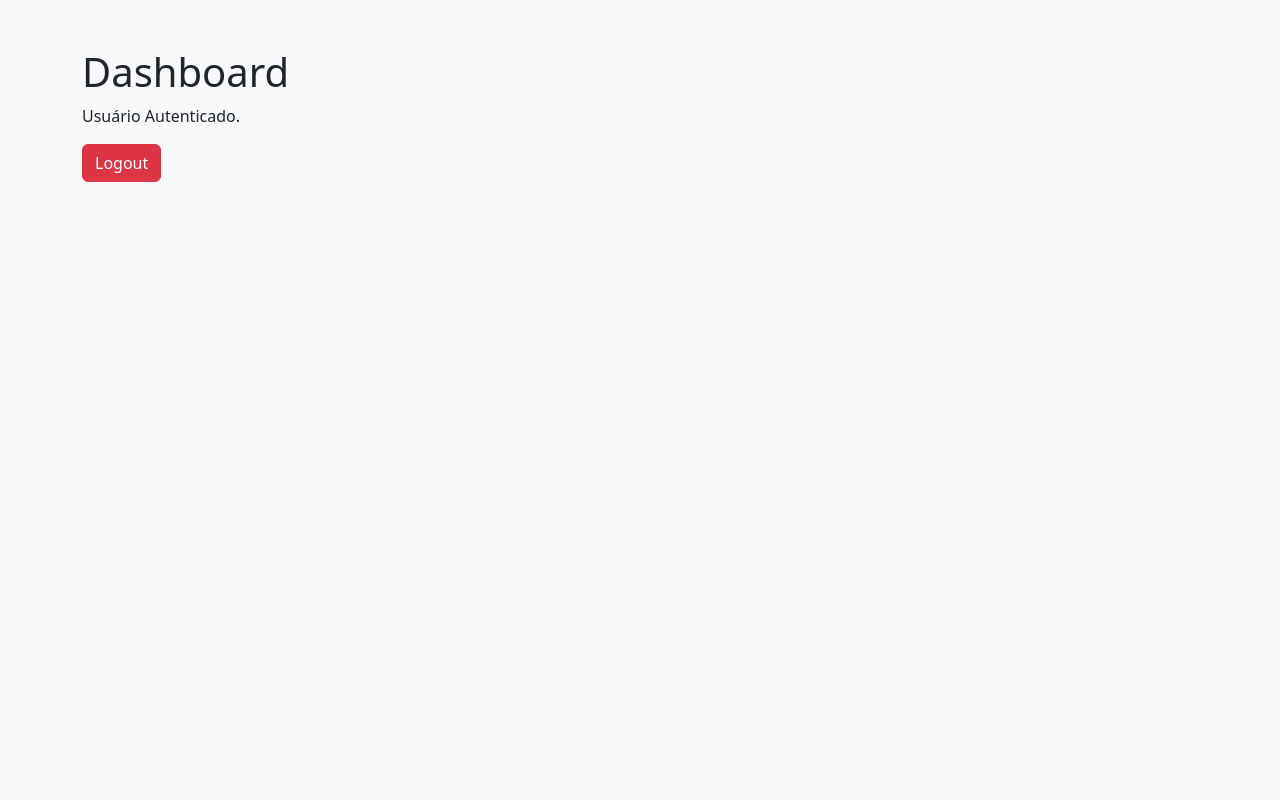
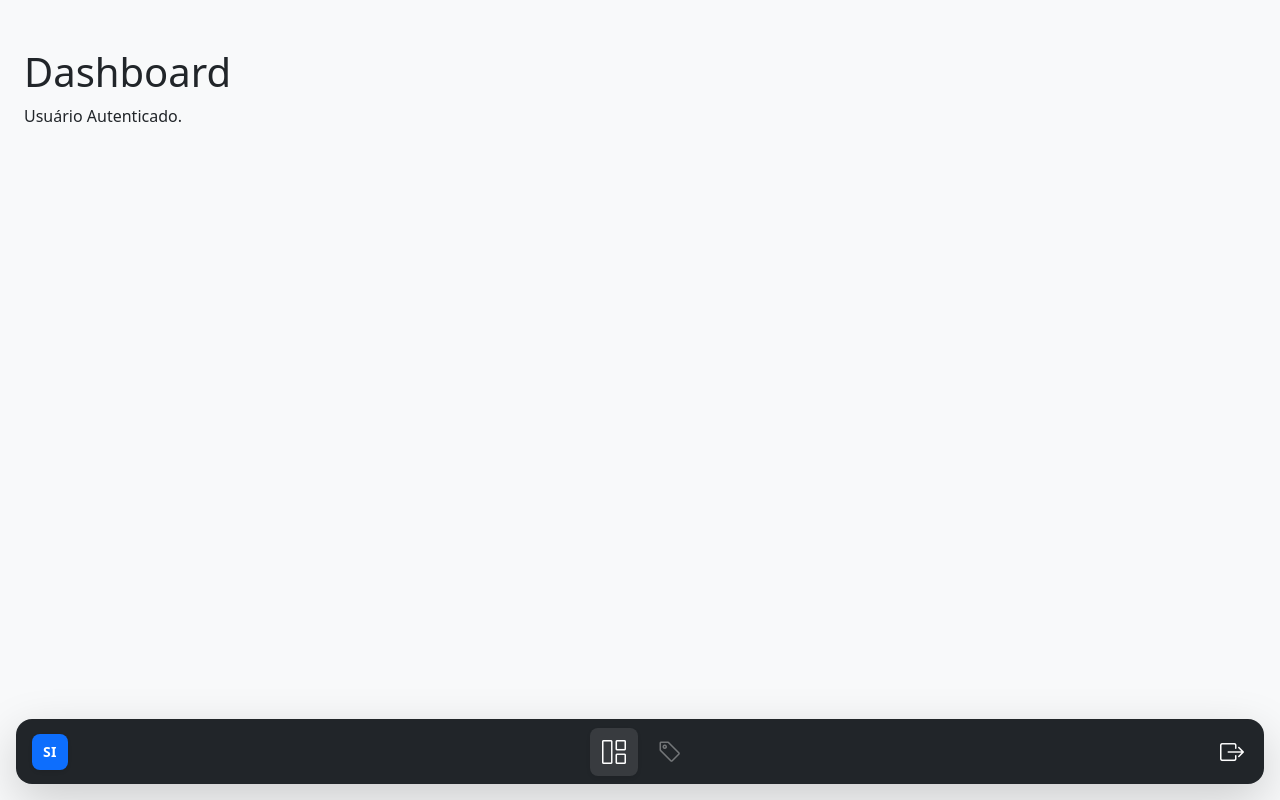
Before and after one commit to ferreiraluizga/smart-inventory, a React app in the folder frontend/: page /dashboard in a window 1280 px wide. Built offline with nearby package versions, Linux system fonts and the light colour scheme; sample sign-in values are in the browser's storage; the HTML template or start-up script is replaced by a standard one.

Commit message:
feat(frontend): implementando layout padrão do dashboard

```diff
--- a/frontend/src/assets/sass/main.scss
+++ b/frontend/src/assets/sass/main.scss
@@ -3,3 +3,40 @@
 body {
   background-color: #f8f9fa;
 }
+
+.sidebar-link:hover {
+    opacity: 1 !important;
+    background-color: rgba(255, 255, 255, 0.1) !important;
+    color: #ffffff !important;
+}
+
+.sidebar-link {
+    transition: all 0.2s ease-in-out !important;
+}
+
+.menu-mobile-retratil {
+    max-height: 0px;
+    opacity: 0;
+    padding-top: 0px !important;
+    padding-bottom: 0px !important;
+    overflow: hidden;
+    transform: translateY(10px);
+    transition: all 0.3s cubic-bezier(0.4, 0, 0.2, 1);
+}
+
+.menu-mobile-retratil.aberto {
+    max-height: 200px;
+    opacity: 1;
+    padding-top: 1rem !important;
+    padding-bottom: 1rem !important;
+    transform: translateY(0);
+}
+
+.conteudo-menu-mobile {
+    transition: opacity 0.2s ease;
+    opacity: 0;
+}
+.menu-mobile-retratil.aberto .conteudo-menu-mobile {
+    opacity: 1;
+    transition-delay: 0.1s;
+}
--- /dev/null
+++ b/frontend/src/components/layout/DashboardLayout.jsx
@@ -0,0 +1,16 @@
+import Sidebar from "../ui/sidebar/Sidebar";
+
+function DashboardLayout({ children }) {
+    return (
+        <div className="container-fluid min-vh-100 bg-light p-0">
+
+            <div className="p-4 pt-5 pb-5 mb-5" style={{ overflowY: "auto" }}>
+                {children}
+            </div>
+
+            <Sidebar />
+        </div>
+    );
+}
+
+export default DashboardLayout;
--- /dev/null
+++ b/frontend/src/components/ui/sidebar/Sidebar.jsx
@@ -0,0 +1,64 @@
+import { useState } from "react";
+import { useNavigate } from "react-router-dom";
+import { authService } from "../../../services/authService";
+import SidebarItem from "./SidebarItem";
+
+function Sidebar() {
+    const navigate = useNavigate();
+    const [menuAberto, setMenuAberto] = useState(false);
+
+    const handleLogout = () => {
+        authService.logout();
+        navigate("/login");
+    };
+
+    return (
+        <div className="fixed-bottom w-100 p-3" style={{ zIndex: 1030 }}>
+
+            <div className={`bg-dark shadow-lg rounded-4 p-3 mb-2 d-md-none menu-mobile-retratil ${menuAberto ? 'aberto' : ''}`}>
+                <div className="d-flex flex-wrap justify-content-around gap-3 conteudo-menu-mobile">
+                    <SidebarItem url="/dashboard" title="Dashboard" icon="grid-1x2" />
+                    <SidebarItem url="/dashboard/marcas" title="Marcas" icon="tag" />
+                </div>
+            </div>
+
+            <div className="bg-dark shadow-lg rounded-4 d-flex flex-row align-items-center p-2"
+                style={{ minHeight: "65px" }}>
+                <div className="d-flex align-items-center text-white gap-2 px-2" style={{ minWidth: "48px" }}>
+                    <div className="bg-primary rounded-3 d-flex align-items-center justify-content-center fw-bold text-white shadow-sm"
+                        style={{ width: "36px", height: "36px", fontSize: "14px", letterSpacing: "0.5px" }}>
+                        SI
+                    </div>
+                </div>
+
+                <div className="d-flex flex-grow-1 justify-content-center">
+                    <div className="d-none d-md-flex flex-row align-items-center gap-2">
+                        <SidebarItem url="/dashboard" title="Dashboard" icon="grid-1x2" />
+                        <SidebarItem url="/dashboard/marcas" title="Marcas" icon="tag" />
+                    </div>
+
+                    <button
+                        onClick={() => setMenuAberto(!menuAberto)}
+                        className={`btn btn-link text-white fs-4 rounded-3 text-decoration-none d-flex align-items-center justify-content-center d-md-none ${menuAberto ? 'bg-white bg-opacity-10' : ''}`}
+                        style={{ width: "48px", height: "48px" }}
+                        title="Menu"
+                    >
+                        <i className={`bi bi-${menuAberto ? 'x-lg' : 'list'}`}></i>
+                    </button>
+                </div>
+
+                <div style={{ minWidth: "48px" }} className="d-flex justify-content-end">
+                    <button
+                        onClick={handleLogout}
+                        className="btn btn-outline-danger border-0 text-white fw-bolder fs-4 rounded-3 text-decoration-none d-flex align-items-center justify-content-center sidebar-logout"
+                        style={{ width: "48px", height: "48px" }}
+                    >
+                        <i className="bi bi-box-arrow-right"></i>
+                    </button>
+                </div>
+            </div>
+        </div>
+    );
+}
+
+export default Sidebar;
--- /dev/null
+++ b/frontend/src/components/ui/sidebar/SidebarItem.jsx
@@ -0,0 +1,63 @@
+import { useEffect, useRef } from "react";
+import { useLocation, useNavigate } from "react-router-dom";
+
+function SidebarItem({ url, title, icon }) {
+    const location = useLocation();
+    const navigate = useNavigate();
+
+    const linkRef = useRef(null);
+    const tooltipInstanceRef = useRef(null);
+
+    useEffect(() => {
+        let elemento = linkRef.current;
+
+        import("bootstrap").then((bootstrap) => {
+            if (elemento) {
+                if (tooltipInstanceRef.current) {
+                    tooltipInstanceRef.current.dispose();
+                }
+                tooltipInstanceRef.current = new bootstrap.Tooltip(elemento, {
+                    trigger: "hover"
+                });
+            }
+        });
+
+        return () => {
+            if (tooltipInstanceRef.current) {
+                tooltipInstanceRef.current.dispose();
+            }
+        };
+    }, [location.pathname]);
+
+    const handleNavegacao = (e) => {
+        e.preventDefault();
+
+        if (tooltipInstanceRef.current) {
+            tooltipInstanceRef.current.hide();
+        }
+
+        navigate(url);
+    };
+
+    const verificarAtivo = (caminho) => {
+        return location.pathname === caminho
+            ? "text-white bg-white bg-opacity-10 shadow-sm"
+            : "text-white-50 opacity-75";
+    };
+
+    return (
+        <button
+            ref={linkRef}
+            onClick={handleNavegacao}
+            className={`btn btn-link fs-4 rounded-3 text-decoration-none d-flex align-items-center justify-content-center sidebar-link ${verificarAtivo(url)}`}
+            style={{ width: "48px", height: "48px", padding: 0 }}
+            title={title}
+            data-bs-toggle="tooltip"
+            data-bs-placement="top"
+        >
+            <i className={`bi bi-${icon}`}></i>
+        </button>
+    );
+}
+
+export default SidebarItem;
--- a/frontend/src/pages/Dashboard.jsx
+++ b/frontend/src/pages/Dashboard.jsx
@@ -1,21 +1,12 @@
-import { useNavigate } from "react-router-dom";
+import DashboardLayout from "../components/layout/DashboardLayout";
 import { authService } from "../services/authService";
 
 function Dashboard() {
-
-    const navigate = useNavigate();
-
-    const handleLogout = () => {
-        authService.logout();
-        navigate("/login");
-    };
-
     return(
-        <div className="container mt-5">
+        <DashboardLayout>
             <h1>Dashboard</h1>
             <p>Usuário Autenticado.</p>
-            <button onClick={handleLogout} className="btn btn-danger">Logout</button>
-        </div>
+        </DashboardLayout>
     );
 }
 
--- a/frontend/src/routes/AppRoutes.jsx
+++ b/frontend/src/routes/AppRoutes.jsx
@@ -7,6 +7,7 @@ import Dashboard from "../pages/Dashboard";
 import PrivateRoute from "./PrivateRoute";
 import PublicRoute from "./PublicRoute";
 import Register from "../pages/Register";
+import Marcas from "../pages/Marcas";
 
 export default function AppRoutes() {
 
@@ -49,6 +50,15 @@ export default function AppRoutes() {
                 }
             />
 
+            <Route
+                path="/dashboard/marcas"
+                element={
+                    <PrivateRoute>
+                        <Marcas />
+                    </PrivateRoute>
+                }
+            />
+
         </Routes>
     );
 }
```
